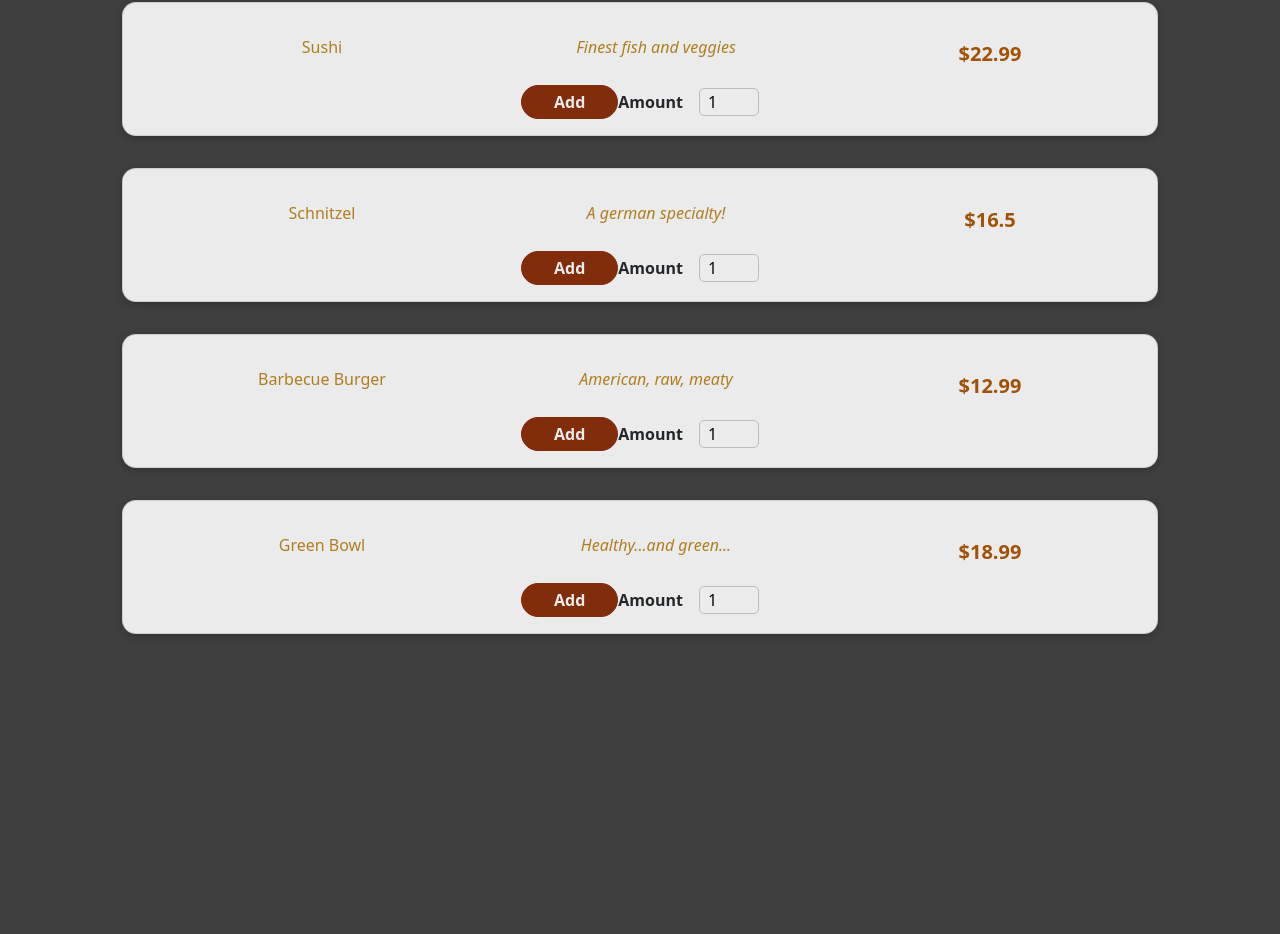
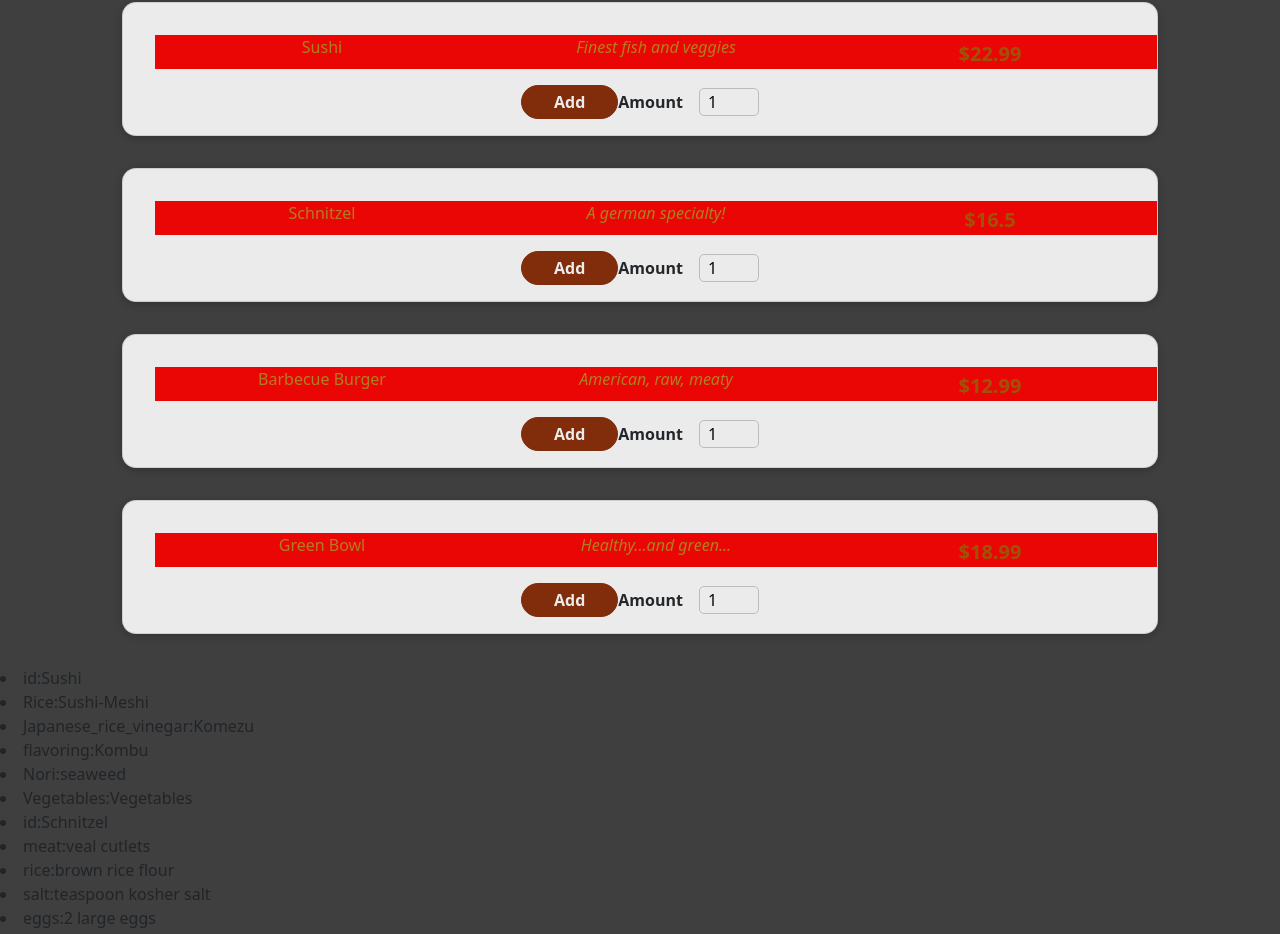
Before and after one commit to anasAB/Food-Ordering, a React (Create React App) app: page /Meals in a window 1280 px wide. Shown: the part 476-1410 px from the top of the page. Before the commit the page ends 1142 px from the top, so only its background shows below. Built offline with nearby package versions, Linux system fonts and the light colour scheme.

Commit message:
adding ingredients

```diff
--- /dev/null
+++ b/src/components/Ingredients/Ingredients.tsx
@@ -0,0 +1,25 @@
+
+
+const Ingredients = (props) => {
+    const { Ingredients } = props
+
+    let test = Object.keys(Ingredients).map(item => <li>{item}:{Ingredients[item]}</li>)
+
+
+
+
+    return (
+        <div>
+            {test}
+        </div>
+    )
+
+
+
+
+
+
+
+}
+
+export default Ingredients
--- a/src/components/Meals/AvailableMeals.tsx
+++ b/src/components/Meals/AvailableMeals.tsx
@@ -1,37 +1,74 @@
+import React, { Fragment, useState } from 'react'
 import Card from '../UI/Card';
 import './AvailableMeals.css'
-import React, { Fragment } from 'react'
 import MealItem from './MealItem';
 import MealItemForm from './MealItemForm';
+import Ingredients from './../Ingredients/Ingredients';
 
 const DUMMY_MEALS = [
     {
-        id: 'm1',
+        id: 'Sushi',
         name: 'Sushi',
         description: 'Finest fish and veggies',
         price: 22.99,
     },
     {
-        id: 'm2',
+        id: 'Schnitzel',
         name: 'Schnitzel',
         description: 'A german specialty!',
         price: 16.5,
     },
     {
-        id: 'm3',
+        id: 'Barbecue Burger',
         name: 'Barbecue Burger',
         description: 'American, raw, meaty',
         price: 12.99,
     },
     {
-        id: 'm4',
+        id: 'Green Bowl',
         name: 'Green Bowl',
         description: 'Healthy...and green...',
         price: 18.99,
     },
 ];
 
+const DUMMY_Ingredients = [
+    {
+        id: 'Sushi',
+        Rice: 'Sushi-Meshi',
+        Japanese_rice_vinegar: 'Komezu',
+        flavoring: 'Kombu',
+        Nori: 'seaweed',
+        // Fish: {
+        //     Bluefin: 'Tuna Maguro',
+        //     Salmon: 'Sake',
+        //     Japanese_amberjack: "Hamachi",
+        //     Mackerel: 'Mackerel',
+        //     Albacore_tuna: 'Bontoro'
+        // },
+        Vegetables: "Vegetables"
+
+    },
+
+    {
+        id: 'Schnitzel',
+        meat: 'veal cutlets',
+        rice: 'brown rice flour',
+        salt: 'teaspoon kosher salt',
+        eggs: '2 large eggs',
+        bread: '1/2 cup breadcrumbs',
+        Oil: 'Oil or lard',
+        lemon: '4 slices lemon'
+    }
+]
+
 const AvailableMeals = () => {
+
+    let [selectedMeal, setSelectedMeal] = useState('');
+    console.log('selectedMeal',selectedMeal);
+    const selectedMealHandler = (selectedID)   => {
+        setSelectedMeal(selectedID)
+    }
 
     return (
 
@@ -41,14 +78,22 @@ const AvailableMeals = () => {
                     <Card>
                         <MealItem
                             key={Math.random()}
+                            id={meal.id}
                             meal={meal}
+                            selectedMeal={selectedMealHandler}
                         />
-                        <MealItemForm/>
+                        <MealItemForm />
                     </Card>
 
                 </section>
 
             ))
+            }
+
+            {
+                DUMMY_Ingredients.map(ingredient => (
+                    <Ingredients Ingredients={ingredient} />
+                ))
             }
         </Fragment>
     );
--- a/src/components/Meals/MealItem.tsx
+++ b/src/components/Meals/MealItem.tsx
@@ -3,10 +3,17 @@
 import './MealItem.css'
 
 const MealItem = (props) => {
-    const { meal } = props
+    const { meal,selectedMeal } = props
+    console.log('meal',meal);
+
+    const selectMeal = (event) => {
+        console.log('event',event);
+        // props.onChangeFilter(event.target.value);
+      };
+
 
     return (
-        <div className="container meal">
+        <div className="container meal" onClick={selectMeal} style={{backgroundColor:'red'}}>
 
             <div className="row">
 
```
